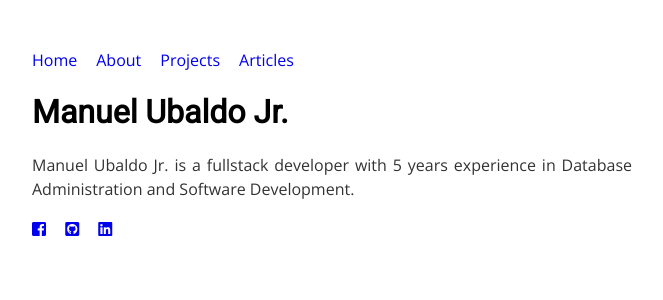
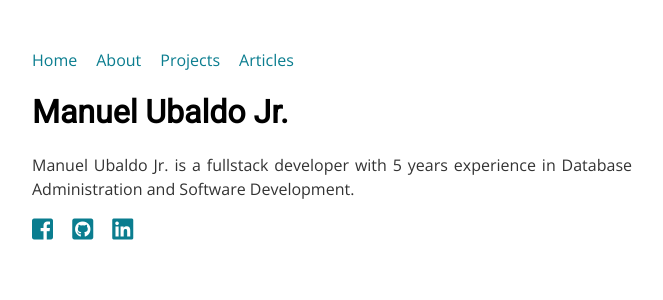
Before and after one commit to manuelubaldo/manuelubaldo.github.io, a Jekyll site: the page built from index.html, in a window 1280 px wide. Shown: the top 300 px of the page, without its empty margins (308-971 px from the left). Built offline with Jekyll 4.4.1, drawn with Linux system fonts in a browser that asks for light colours; nearby versions of some CDN libraries.

Commit message:
Change link colors.

```diff
--- a/assets/css/styles.css
+++ b/assets/css/styles.css
@@ -1,6 +1,6 @@
 .container {
     margin: 3rem auto;
-    width: 600px;
+    max-width: 600px;
 }
 h1{
     font-family: 'Roboto', sans-serif;
@@ -36,3 +36,17 @@ nav > ul > li {
 ul {
     padding: 0px;
 }
+
+a {
+    color: #0a7d8f;
+}
+
+hr {
+    border-color: #0a7d8f;
+    border-style: solid;
+}
+
+.fab {
+    font-size: 24px;
+    color: #0a7d8f;
+}
```
